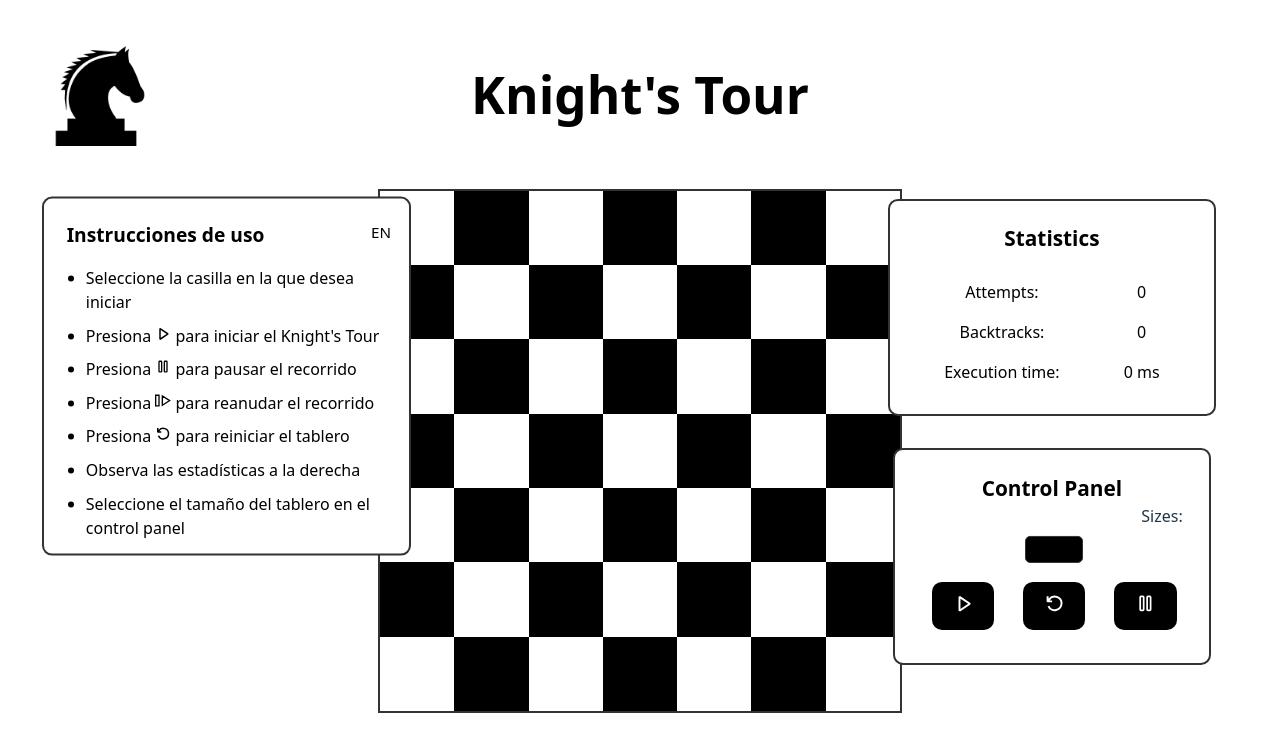
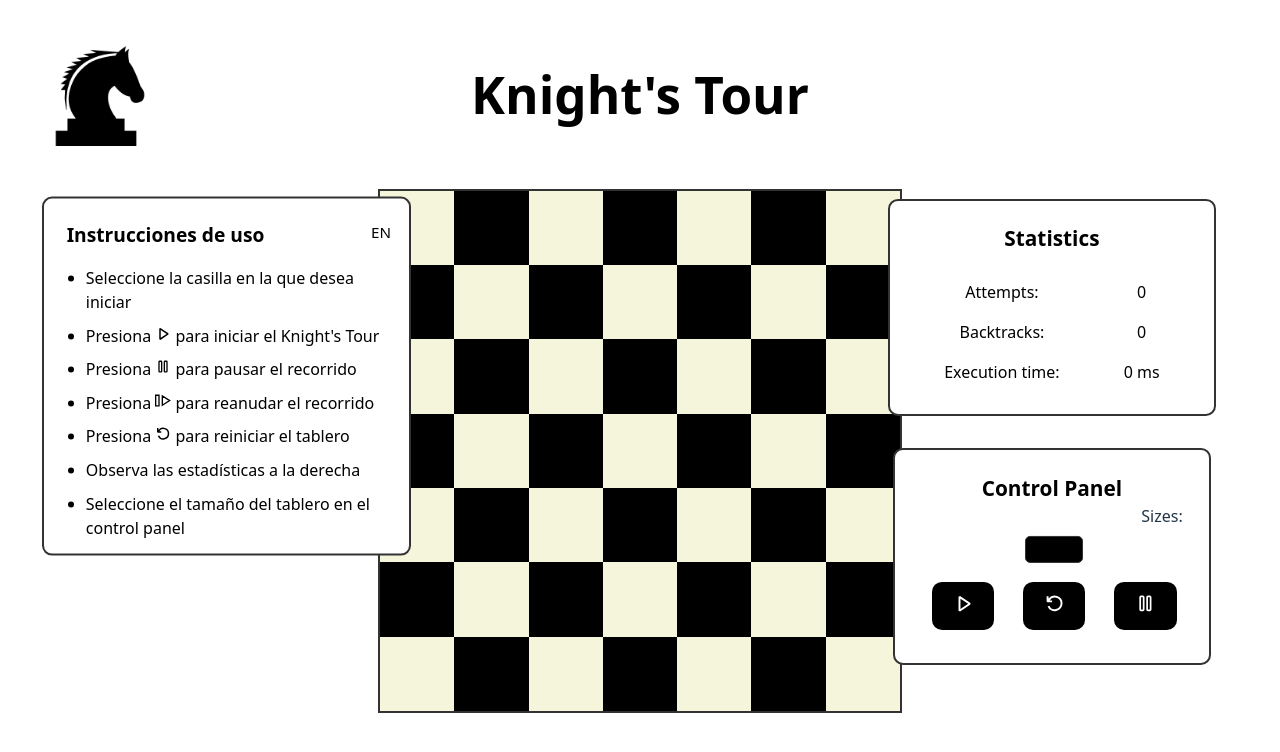
Before and after one commit to HemaniakAE/Heldyis_Derrick_Yeremi_Proyecto-2, a React (Vite) app: page / in a window 1280 px wide. Shown: the top 752 px of the page. Built offline with nearby package versions, Linux system fonts and the light colour scheme.

Commit message:
Corrige estilos de las casillas y permite seleccionar una y marcarla

```diff
--- a/src/App.jsx
+++ b/src/App.jsx
@@ -8,6 +8,15 @@ import Instructions from './Components/Instructions'
 import ResetButton from './Components/ResetButton'
 
 function App() {
+  const [startPos, setStartPos] = useState(null);
+
+  const handleCellClick = (row, col) => {
+    console.log(`Casilla seleccionada: fila ${row}, columna ${col}`);
+    setStartPos({ row, col });
+  };
+
+
+
   const [paused, setPaused] = useState(false);
   const [size, setSize] = useState(7); //Tamaño predeterminado de la matriz
 
@@ -43,7 +52,15 @@ function App() {
         />
       </div>
       <div className="card">
-        <ChessBoard size={size} />
+        <ChessBoard size={size}
+        selectedCell={startPos}
+        onCellClick={handleCellClick}
+        />
+        {startPos && (
+        <p>
+          Posición seleccionada → fila {startPos.row}, columna {startPos.col}
+        </p>
+        )}
       </div>
     </div>
   );
--- a/src/Components/ChessBoard.css
+++ b/src/Components/ChessBoard.css
@@ -12,15 +12,32 @@
 }
 
 .chessboard-cell {
+  display: flex;
   width: 100%;
   height: 100%;
   box-sizing: border-box;
+  justify-content: center;
+  font-size: 2em;
+  align-items: center;
+  cursor: pointer;
+  user-select: none;
+  transition: all 0.15s ease-in-out;
+}
+
+.chessboard-cell:hover {
+  transform: scale(1.05);
+  box-shadow: 0 0 6px rgb(0, 191, 255);
+  z-index: 1;
 }
 
 .chessboard-cell.white {
-  background: #ffffff;
+  background: beige;
 }
 
 .chessboard-cell.black {
-  background: #000000;
+  background: rgb(0, 0, 0);
 }
+
+.chessboard-cell.select {
+  outline: 3px solid blue;
+}
--- a/src/Components/ChessBoard.jsx
+++ b/src/Components/ChessBoard.jsx
@@ -1,22 +1,41 @@
-import React from 'react';
-import './ChessBoard.css';
+import React, { useState } from "react";
+import { GiChessKnight } from "react-icons/gi";
+import "./ChessBoard.css";
 
-function ChessBoard({size}) {
+function ChessBoard({ size }) {
+  const [selectedCell, setSelectedCell] = useState(null);
+
+  const handleCellClick = (row, col) => {
+    setSelectedCell({ row, col });
+  };
+
   return (
     <div
       className="chessboard"
-      style={{ '--size': size }}
+      style={{ "--size": size }}
     >
       {Array.from({ length: size * size }).map((_, idx) => {
         const row = Math.floor(idx / size);
         const col = idx % size;
         const isBlack = (row + col) % 2 === 1;
+        const isSelected =
+          selectedCell?.row === row && selectedCell?.col === col;
+
         return (
           <div
             key={idx}
-            className={`chessboard-cell ${isBlack ? 'black' : 'white'}`}
+            className={`chessboard-cell ${isBlack ? "black" : "white"} ${
+              isSelected ? "select" : ""
+            }`}
+            onClick={() => handleCellClick(row, col)}
           >
-            {/* Los nodos deben ir aquí */}
+            {isSelected && (
+              <GiChessKnight
+                size={32}
+                color={isBlack ? "white" : "black"} // Cambia de color al caballo dependiendo del color de fondo
+                strokeWidth={2.5}
+              />
+            )}
           </div>
         );
       })}
```
Also changed, not shown: src/backtracking/Backtracking.js (+30 -9 lines).
